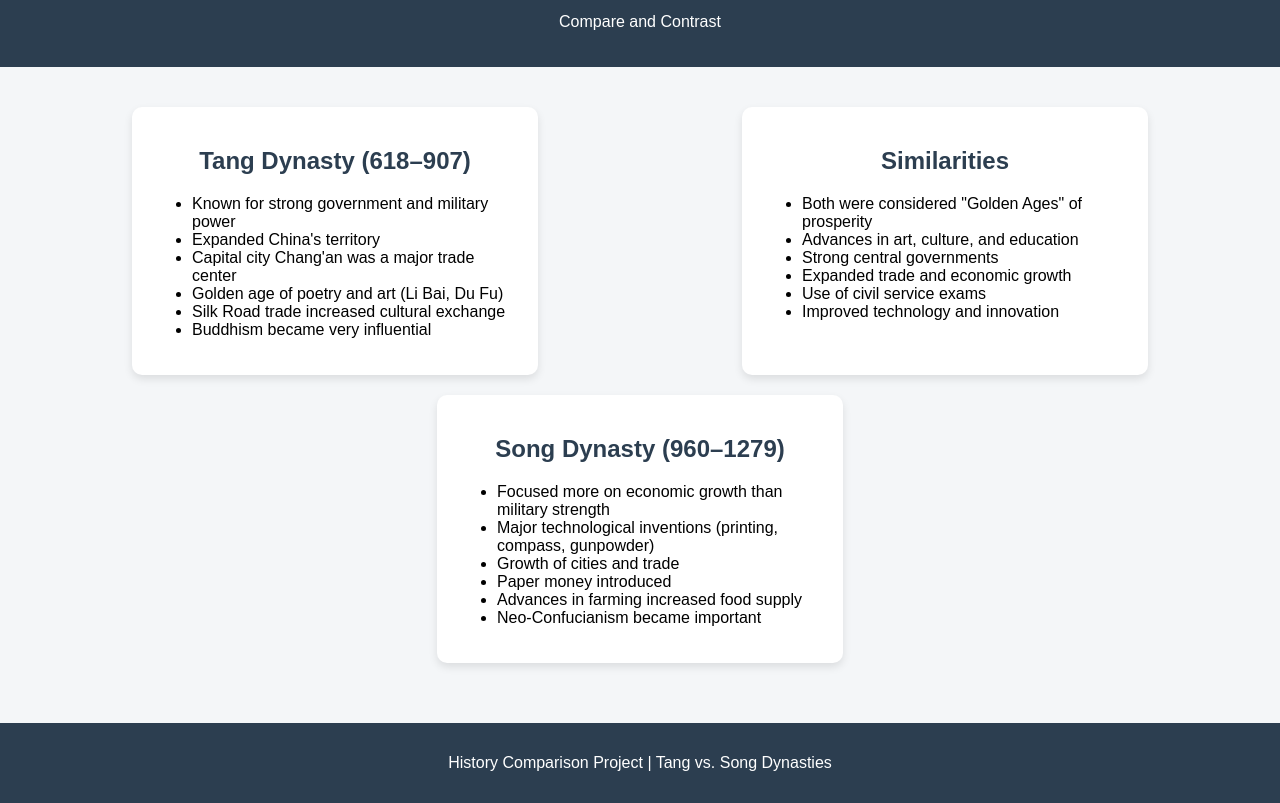
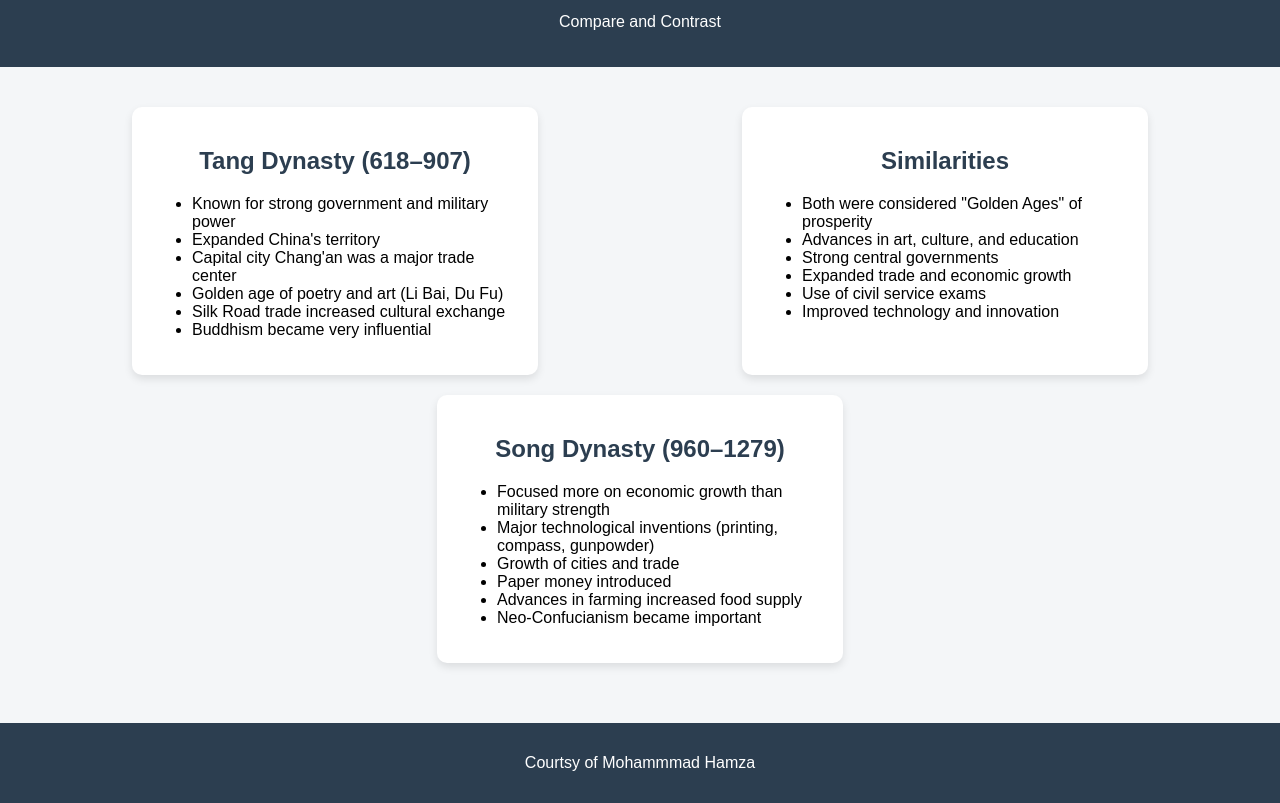
Before and after one commit to amazingcoder132/Homework-4, a plain HTML site: page index.html in a window 1280 px wide. Shown: the part 60-863 px from the top of the page. Drawn offline with Linux system fonts and the light colour scheme.

Commit message:
Clean up index.html and update footer information
Removed comments and updated footer text.

```diff
--- a/index.html
+++ b/index.html
@@ -56,7 +56,7 @@
 </header>
 
 <div class="container">
-    <!-- Tang Dynasty -->
+
     <div class="section">
         <h2>Tang Dynasty (618–907)</h2>
         <ul>
@@ -69,7 +69,7 @@
         </ul>
     </div>
 
-    <!-- Similarities -->
+
     <div class="section">
         <h2>Similarities</h2>
         <ul>
@@ -82,7 +82,7 @@
         </ul>
     </div>
 
-    <!-- Song Dynasty -->
+
     <div class="section">
         <h2>Song Dynasty (960–1279)</h2>
         <ul>
@@ -97,7 +97,7 @@
 </div>
 
 <footer>
-    <p>History Comparison Project | Tang vs. Song Dynasties</p>
+    <p>Courtsy of Mohammmad Hamza</p>
 </footer>
 
 </body>
```
